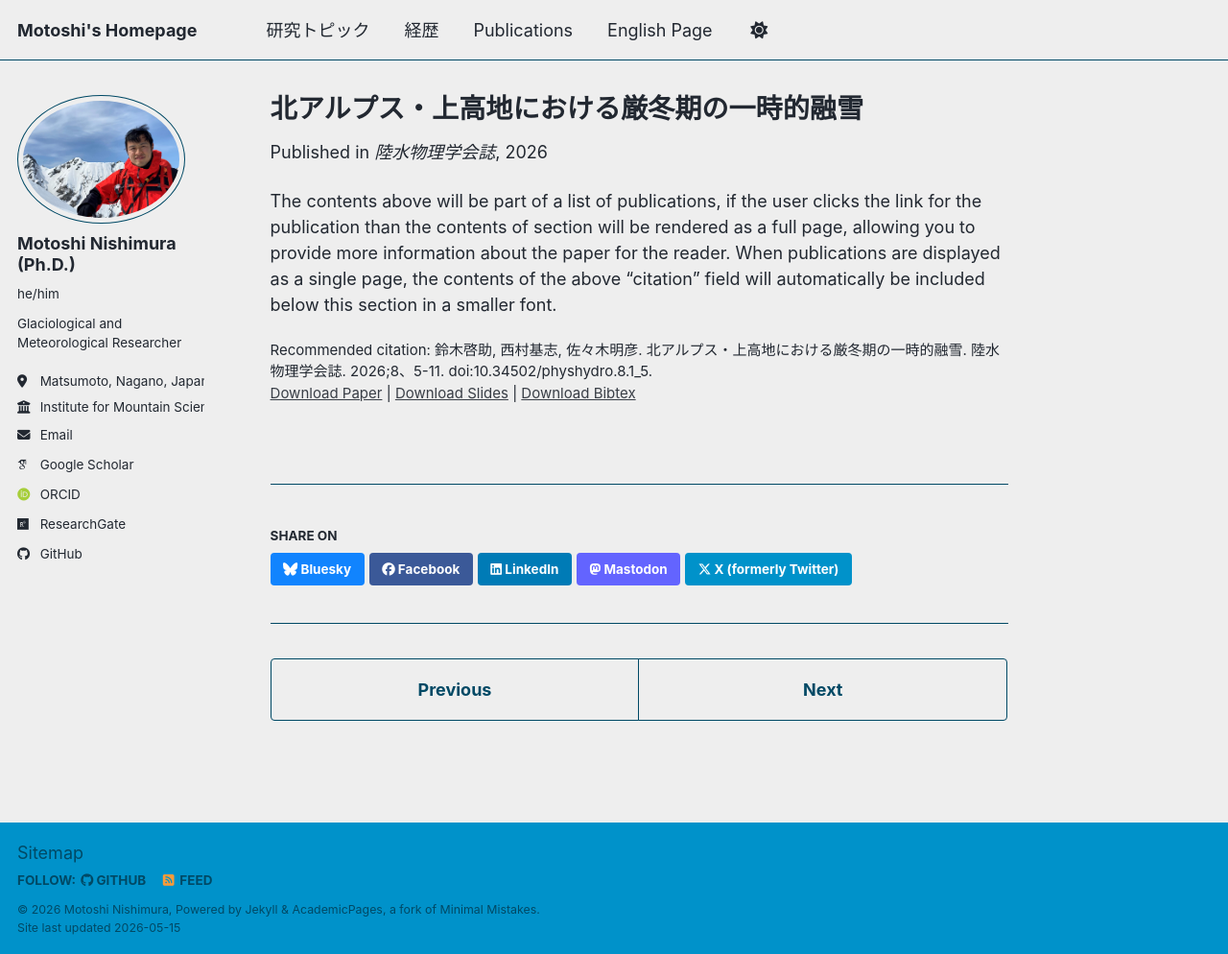
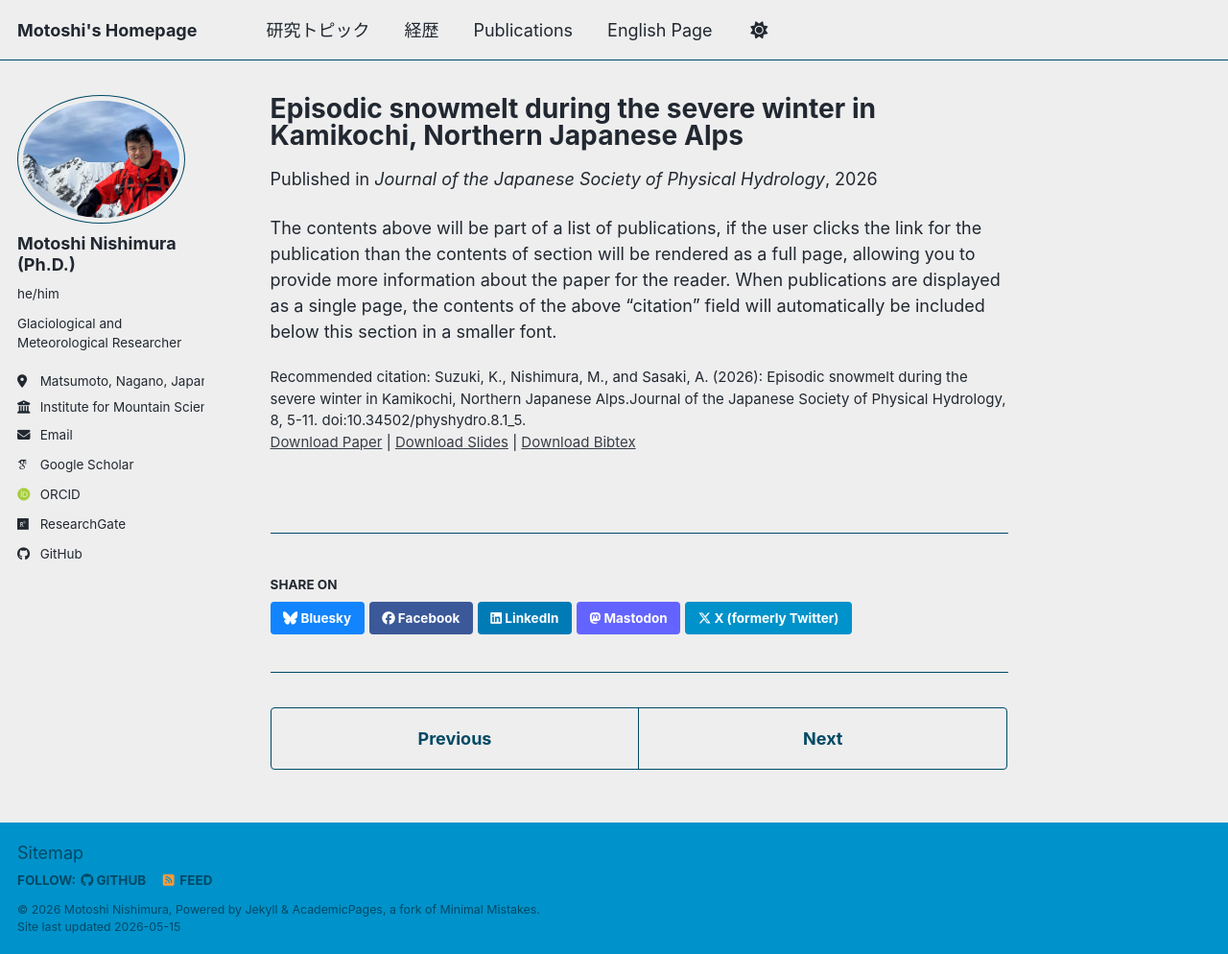
Before and after one commit to MotoshiNishimura/MotoshiNishimura.github.io, a Jekyll site: the page built from _publications/2026-03-19_北アルプス・上高地における厳冬期の一時的融雪.md, in a window 1280 px wide and 994 px high. Shown: the whole window at 96% size. Built offline with Jekyll 4.4.1, drawn with Linux system fonts in a browser that asks for light colours; some web fonts are replaced; a script bundle is joined from its source files by our own code; library files that are not in the unit come from our copies.

Commit message:
Update 2026-03-19_北アルプス・上高地における厳冬期の一時的融雪.md

```diff
--- a/_publications/2026-03-19_北アルプス・上高地における厳冬期の一時的融雪.md
+++ b/_publications/2026-03-19_北アルプス・上高地における厳冬期の一時的融雪.md
@@ -1,14 +1,14 @@
 ---
-title: "北アルプス・上高地における厳冬期の一時的融雪"
+title: "Episodic snowmelt during the severe winter in Kamikochi, Northern Japanese Alps"
 collection: publications
 category: manuscripts
 permalink: /publication/20260319
 excerpt: ''
 date: 2026-03-19
-venue: '陸水物理学会誌'
+venue: 'Journal of the Japanese Society of Physical Hydrology'
 slidesurl: ''
 paperurl: 'https://doi.org/10.34502/physhydro.8.1_5'
 bibtexurl: ''
-citation: '鈴木啓助, 西村基志, 佐々木明彦. 北アルプス・上高地における厳冬期の一時的融雪. 陸水物理学会誌. 2026;8、5-11. doi:10.34502/physhydro.8.1_5.'
+citation: 'Suzuki, K., Nishimura, M., and Sasaki, A. (2026): Episodic snowmelt during the severe winter in Kamikochi, Northern Japanese Alps.Journal of the Japanese Society of Physical Hydrology, 8, 5-11. doi:10.34502/physhydro.8.1_5.'
 ---
 The contents above will be part of a list of publications, if the user clicks the link for the publication than the contents of section will be rendered as a full page, allowing you to provide more information about the paper for the reader. When publications are displayed as a single page, the contents of the above "citation" field will automatically be included below this section in a smaller font.
```
